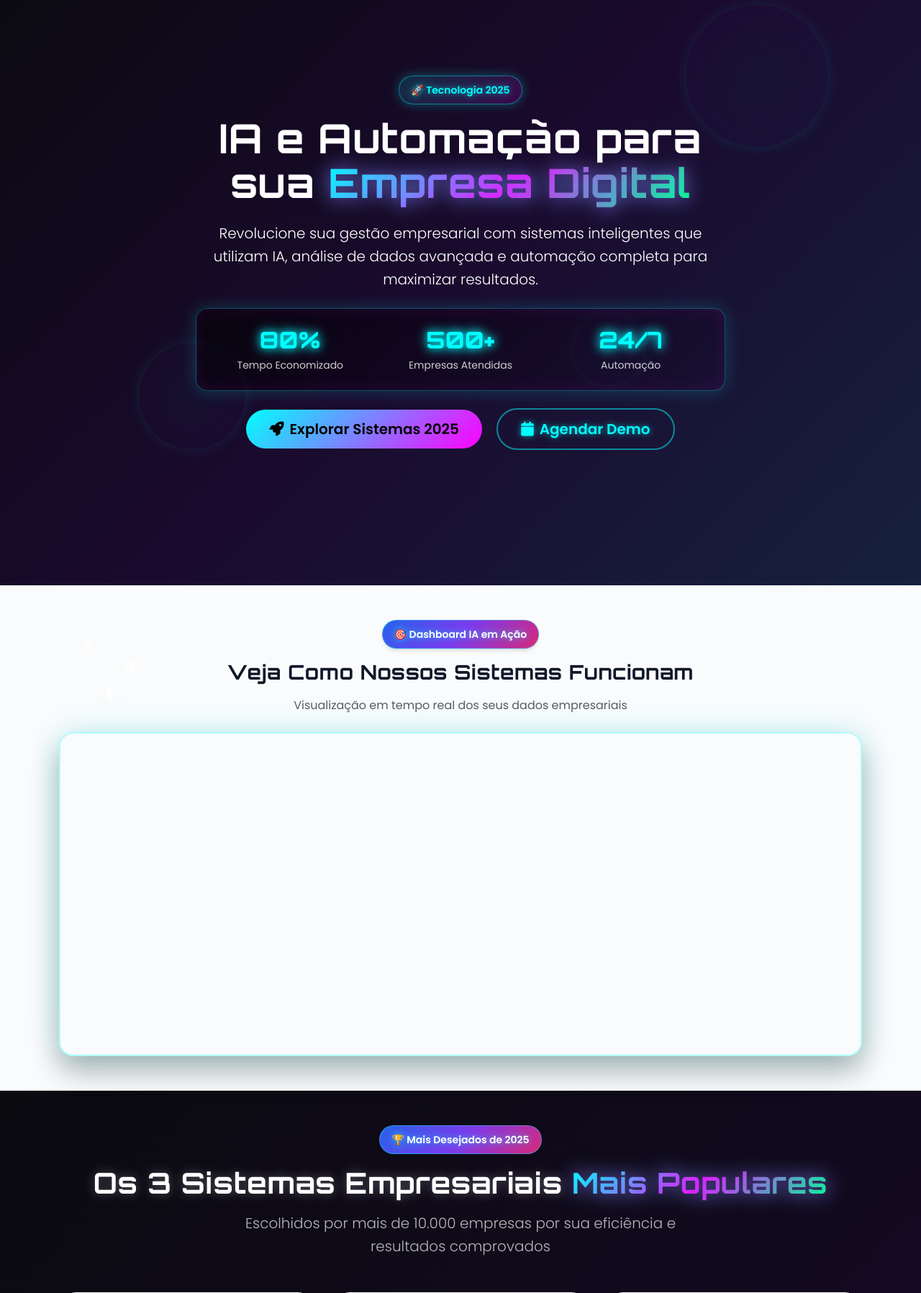
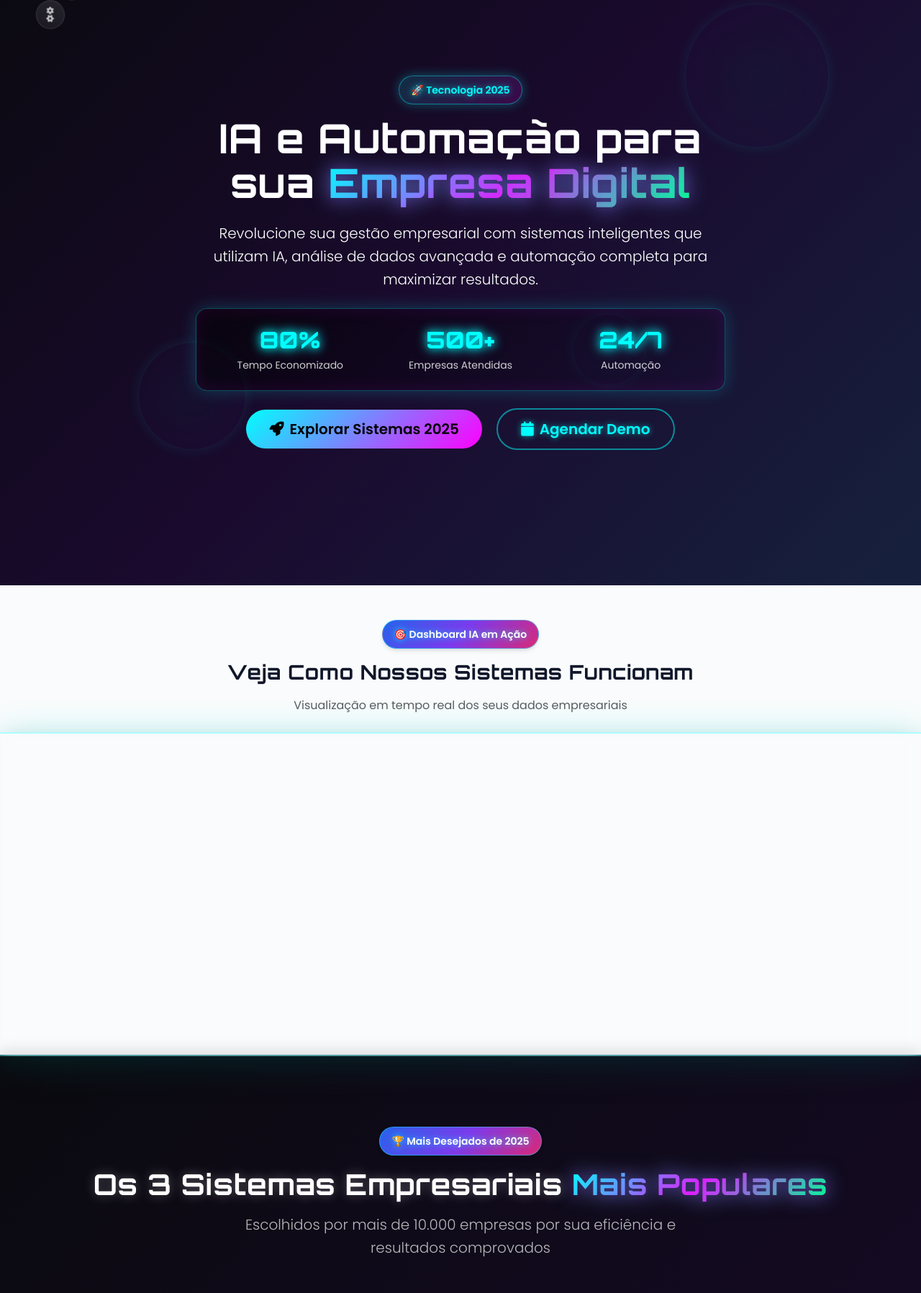
Before and after one commit to lsfrenzel/GLSystemsSite, a Flask app: page / in a window 1280 px wide. Shown: the part 83-1879 px from the top of the page at 72% size. Run offline with Flask 3, Linux system fonts and the light colour scheme; some libraries are stand-ins or nearby versions.

Commit message:
Adjust 3D animation to span entire screen width without side margins
Update CSS to make the Spline 3D container full width (100vw) with adjusted left margin to eliminate side padding. The container now has no top/bottom border-radius and the bottom margin is set to -50px to overlap the next section, with z-index adjustments for proper layering.

Replit-Commit-Author: Agent
Replit-Commit-Session-Id: 71e2849f-657f-44bc-a6e3-e48468e3d762
Replit-Commit-Checkpoint-Type: full_checkpoint
Replit-Commit-Screenshot-Url: https://storage.googleapis.com/screenshot-production-us-central1/3a3d4ef1-1b04-4954-bb84-1f56ddb1f6e8/71e2849f-657f-44bc-a6e3-e48468e3d762/flfAx51

```diff
--- a/static/css/style.css
+++ b/static/css/style.css
@@ -918,23 +918,29 @@ h1, h2, h3, h4, h5, h6 {
     font-size: 1.2rem;
 }
 
-/* Spline 3D Container - Widescreen */
+/* Spline 3D Container - Full Width No Margins */
 .spline-3d-container {
-    width: 100%;
+    width: 100vw;
     margin: 0;
+    margin-left: calc(-50vw + 50%);
     position: relative;
-    border-radius: 20px;
+    border-radius: 0;
     overflow: hidden;
     box-shadow: 0 20px 40px rgba(0, 0, 0, 0.3), 0 0 50px rgba(0, 255, 255, 0.2);
-    border: 2px solid rgba(0, 255, 255, 0.3);
+    border-left: none;
+    border-right: none;
+    border-top: 2px solid rgba(0, 255, 255, 0.3);
+    border-bottom: 2px solid rgba(0, 255, 255, 0.3);
     backdrop-filter: blur(10px);
     height: 450px;
+    margin-bottom: -50px;
+    z-index: 2;
 }
 
 .spline-3d-container spline-viewer {
     width: 100%;
     height: 100%;
-    border-radius: 20px;
+    border-radius: 0;
     transition: all 0.3s ease;
 }
 
@@ -968,3 +974,11 @@ spline-viewer [data-name="logo"] {
 .spline-3d-container spline-viewer > div:last-child > div:last-child {
     display: none !important;
 }
+
+/* Next section overlap styling */
+.spline-3d-container + section,
+section.py-5.bg-dark {
+    position: relative;
+    z-index: 1;
+    padding-top: 100px !important;
+}
--- a/templates/index.html
+++ b/templates/index.html
@@ -71,9 +71,17 @@
                         <h3 class="fw-bold mb-3">Veja Como Nossos Sistemas Funcionam</h3>
                         <p class="text-muted">Visualização em tempo real dos seus dados empresariais</p>
                     </div>
-                    <div class="spline-3d-container">
-                        <spline-viewer url="https://prod.spline.design/82YYsocZJ5scOqy3/scene.splinecode"></spline-viewer>
-                    </div>
+                </div>
+            </div>
+        </div>
+    </div>
+    <div class="spline-3d-container">
+        <spline-viewer url="https://prod.spline.design/82YYsocZJ5scOqy3/scene.splinecode"></spline-viewer>
+    </div>
+    <div class="container">
+        <div class="row justify-content-center">
+            <div class="col-lg-12">
+                <div class="tech-dashboard-preview">
                         <div class="floating-elements">
                             <div class="floating-icon" style="--delay: 0s; --x: 20px; --y: 30px;">
                                 <i class="fas fa-microchip"></i>
```
Also changed, not shown: 1 other file.
